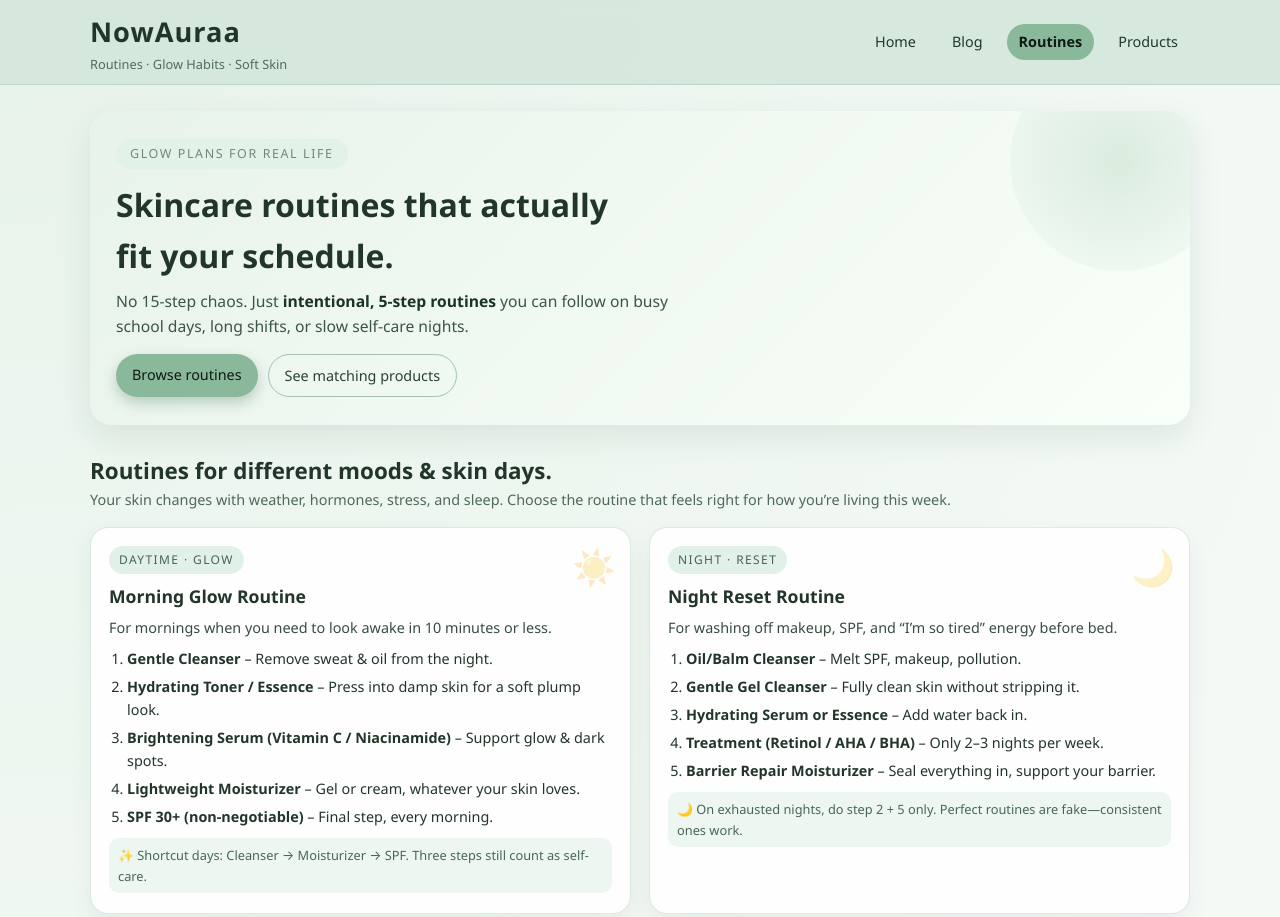
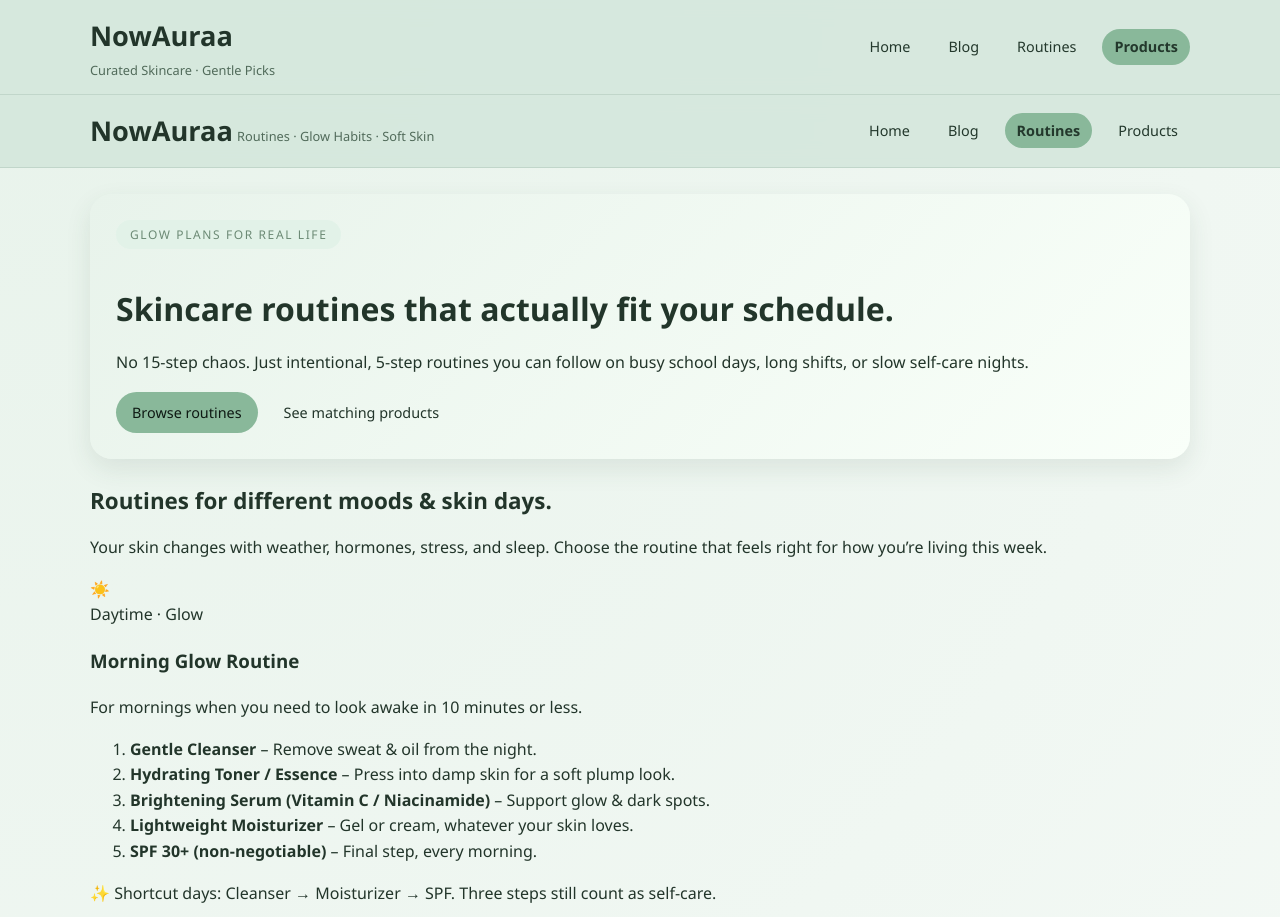
Before and after one commit to nowshinonti/nowauraa13, a plain HTML site: page routines.html in a window 1280 px wide. Shown: the top 917 px of the page. Drawn offline with Linux system fonts and the light colour scheme.

Commit message:
Update routines.html

```diff
--- a/routines.html
+++ b/routines.html
@@ -6,31 +6,20 @@
   <title>NowAuraa – Routines</title>
 
   <style>
-    /* ===== REMOVE TOP GAP ===== */
-    html, body {
-      margin: 0 !important;
-      padding: 0 !important;
-    }
+      <style>
+    /* ===== Reset ===== */
+    * { margin: 0; padding: 0; box-sizing: border-box; }
 
-    /* ===== Global Reset ===== */
-    * {
-      box-sizing: border-box;
-      margin: 0;
-      padding: 0;
-    }
+    html, body { margin: 0; padding: 0; }
 
-    /* ===== Base ===== */
     body {
-      font-family: 'Segoe UI', system-ui, -apple-system, BlinkMacSystemFont, sans-serif;
+      font-family: 'Segoe UI', sans-serif;
       background: radial-gradient(circle at top left, #E8F3EB, #F8FBF9);
       color: #22352A;
       line-height: 1.6;
     }
 
-    a {
-      color: inherit;
-      text-decoration: none;
-    }
+    a { text-decoration: none; color: inherit; }
 
     .wrapper {
       width: 90%;
@@ -38,51 +27,46 @@
       margin: 0 auto;
     }
 
-    /* ===== Header & Nav ===== */
+    /* ===================== HEADER ===================== */
     header {
       background: rgba(213, 231, 221, 0.95);
       backdrop-filter: blur(10px);
       border-bottom: 1px solid rgba(143, 173, 156, 0.3);
       position: sticky;
       top: 0;
-      z-index: 20;
+      z-index: 50;
     }
 
     .header-inner {
       display: flex;
+      justify-content: space-between;
       align-items: center;
-      justify-content: space-between;
-      padding: 10px 0;
-    }
-
-    .logo-block {
-      display: flex;
-      flex-direction: column;
+      padding: 14px 0;
     }
 
     .logo-main {
       font-size: 1.7rem;
       font-weight: 700;
-      letter-spacing: 1px;
     }
 
     .logo-sub {
       font-size: 0.8rem;
       color: #516B5A;
+      margin-top: 2px;
     }
 
     nav {
       display: flex;
-      gap: 12px;
+      gap: 14px;   /* Tighter spacing like your index page */
       flex-wrap: wrap;
     }
 
     .nav-link {
-      font-size: 0.9rem;
       padding: 6px 12px;
       border-radius: 999px;
+      font-size: 0.9rem;
+      transition: 0.2s;
       color: #23382C;
-      transition: background 0.2s, transform 0.1s;
     }
 
     .nav-link:hover {
@@ -90,200 +74,121 @@
       transform: translateY(-1px);
     }
 
-    .nav-link.active {
+    .active {
       background: #89B89A;
-      color: #0E1913;
       font-weight: 600;
     }
 
-    /* ===== Hero ===== */
+    /* ===================== HERO ===================== */
     .hero {
-      margin: 26px 0 20px;
-      padding: 24px 22px;
+      margin: 26px 0 24px;
+      padding: 26px;
+      background: linear-gradient(135deg, #E8F3EB, #F9FFF9);
       border-radius: 22px;
-      background: linear-gradient(135deg, #E8F3EB, #F9FFF9);
-      box-shadow: 0 12px 32px rgba(50, 80, 60, 0.10);
-      position: relative;
-      overflow: hidden;
-    }
-
-    .hero::after {
-      content: "";
-      position: absolute;
-      width: 220px;
-      height: 220px;
-      border-radius: 999px;
-      background: radial-gradient(circle, rgba(137, 184, 154, 0.35), transparent);
-      right: -40px;
-      top: -60px;
-      opacity: 0.7;
+      box-shadow: 0 10px 26px rgba(50, 80, 60, 0.1);
     }
 
     .hero-pill {
-      font-size: 0.78rem;
+      display: inline-block;
+      padding: 5px 14px;
+      background: rgba(225,242,232,0.9);
+      font-size: 0.75rem;
+      letter-spacing: 1.6px;
+      border-radius: 999px;
+      color: #6C8A75;
+      margin-bottom: 8px;
       text-transform: uppercase;
-      letter-spacing: 1.6px;
-      color: #6C8A75;
-      display: inline-block;
-      background: rgba(225, 242, 232, 0.9);
-      padding: 5px 14px;
-      border-radius: 999px;
-      margin-bottom: 10px;
-      position: relative;
-      z-index: 1;
     }
 
-    .hero h1 {
-      font-size: 2rem;
-      max-width: 520px;
-      position: relative;
-      z-index: 1;
-    }
-
-    .hero p {
-      margin-top: 8px;
-      max-width: 600px;
-      font-size: 0.98rem;
-      color: #3C5547;
-      position: relative;
-      z-index: 1;
-    }
-
-    .hero-highlight {
-      font-weight: 600;
-      color: #193326;
-    }
+    h1 { font-size: 2rem; margin-bottom: 6px; }
 
     .hero-actions {
       margin-top: 14px;
       display: flex;
-      flex-wrap: wrap;
       gap: 10px;
-      position: relative;
-      z-index: 1;
     }
 
     .btn {
-      display: inline-block;
       padding: 9px 16px;
       border-radius: 999px;
-      border: none;
-      cursor: pointer;
       font-size: 0.9rem;
       text-decoration: none;
-      transition: transform 0.1s, box-shadow 0.2s, background 0.2s;
+      cursor: pointer;
+      border: none;
+      transition: 0.2s;
     }
 
     .btn-primary {
       background: #89B89A;
       color: #0E1913;
-      box-shadow: 0 6px 14px rgba(85, 129, 101, 0.35);
     }
+    .btn-primary:hover { background: #7AA78C; }
 
-    .btn-primary:hover {
-      background: #7AA78C;
-      transform: translateY(-1px);
-    }
-
-    .btn-ghost {
-      background: transparent;
-      color: #294132;
-      border: 1px solid #A2C4AC;
-    }
-
-    .btn-ghost:hover {
-      background: rgba(255, 255, 255, 0.85);
-    }
-
-    /* ===== Section header ===== */
+    /* ===================== SECTIONS ===================== */
     .section-header {
-      margin: 28px 0 16px;
+      margin: 24px 0 12px;
     }
 
     .section-header h2 {
       font-size: 1.4rem;
+      margin-bottom: 4px;
     }
 
-    .section-header p {
-      font-size: 0.9rem;
-      color: #4F6858;
+    .product-category {
+      margin: 22px 0 10px;
+      font-size: 1.1rem;
+      font-weight: 600;
+      color: #294132;
     }
 
-    /* ===== Routines grid ===== */
-    .routine-grid {
+    /* ===================== PRODUCT GRID ===================== */
+    .product-grid {
       display: grid;
       grid-template-columns: 1fr;
-      gap: 18px;
-      margin-bottom: 40px;
+      gap: 14px;
     }
 
-    .routine-card {
-      background: #FDFEFD;
-      border-radius: 18px;
-      padding: 18px 18px 20px;
-      box-shadow: 0 10px 24px rgba(36, 60, 44, 0.06);
-      border: 1px solid rgba(150, 182, 160, 0.3);
-      position: relative;
-      overflow: hidden;
+    .product-card {
+      background: #fff;
+      border-radius: 16px;
+      padding: 16px;
+      border: 1px solid rgba(160,190,170,0.35);
+      box-shadow: 0 6px 14px rgba(40,60,46,0.06);
+      transition: 0.2s;
     }
 
-    .routine-icon {
-      position: absolute;
-      font-size: 2.2rem;
-      right: 14px;
-      top: 10px;
-      opacity: 0.25;
+    .product-card:hover {
+      transform: translateY(-2px);
+      box-shadow: 0 10px 20px rgba(40,60,46,0.1);
     }
 
-    .routine-tag {
+    .product-name {
+      font-size: 1rem;
+      font-weight: 600;
+      margin-bottom: 3px;
+    }
+
+    .product-tag {
+      font-size: 0.75rem;
       display: inline-block;
-      font-size: 0.75rem;
-      text-transform: uppercase;
-      letter-spacing: 1.4px;
-      background: #E2F1E7;
-      color: #466454;
       padding: 4px 10px;
+      background: #E9F4ED;
       border-radius: 999px;
+      color: #476856;
       margin-bottom: 8px;
     }
 
-    .routine-card h3 {
-      margin-bottom: 6px;
-      font-size: 1.1rem;
+    .product-note {
+      font-size: 0.87rem;
+      color: #354C3D;
     }
 
-    .routine-desc {
-      font-size: 0.9rem;
-      color: #384C40;
-      margin-bottom: 8px;
-    }
-
-    .routine-steps {
-      padding-left: 18px;
-      margin-top: 6px;
-      margin-bottom: 10px;
-      font-size: 0.9rem;
-    }
-
-    .routine-steps li {
-      margin-bottom: 5px;
-    }
-
-    .routine-tip {
-      font-size: 0.8rem;
-      color: #476756;
-      background: #EDF6F0;
-      padding: 7px 9px;
-      border-radius: 10px;
-      margin-top: 2px;
-    }
-
-    /* ===== Footer ===== */
+    /* ===================== FOOTER ===================== */
     footer {
-      border-top: 1px solid rgba(155, 183, 162, 0.3);
-      background: rgba(228, 240, 231, 0.9);
-      padding: 14px 0 20px;
-      margin-top: 26px;
+      margin-top: 40px;
+      padding: 18px 0;
+      background: rgba(228,240,231,0.9);
+      border-top: 1px solid rgba(155,183,162,0.3);
     }
 
     footer p {
@@ -292,20 +197,32 @@
       color: #4F6858;
     }
 
-    /* ===== Responsive ===== */
-    @media (min-width: 720px) {
-      .routine-grid {
+    @media (min-width: 760px) {
+      .product-grid {
         grid-template-columns: 1fr 1fr;
-      }
-
-      .hero {
-        padding: 28px 26px;
       }
     }
   </style>
 </head>
+
 <body>
 
+<!-- ===================== HEADER ===================== -->
+<header>
+  <div class="wrapper header-inner">
+    <div>
+      <div class="logo-main">NowAuraa</div>
+      <div class="logo-sub">Curated Skincare · Gentle Picks</div>
+    </div>
+
+    <nav>
+      <a href="index.html" class="nav-link">Home</a>
+      <a href="blog.html" class="nav-link">Blog</a>
+      <a href="routines.html" class="nav-link">Routines</a>
+      <a href="products.html" class="nav-link active">Products</a>
+    </nav>
+  </div>
+</header>
 <header>
   <div class="wrapper header-inner">
     <div class="logo-block">
```
